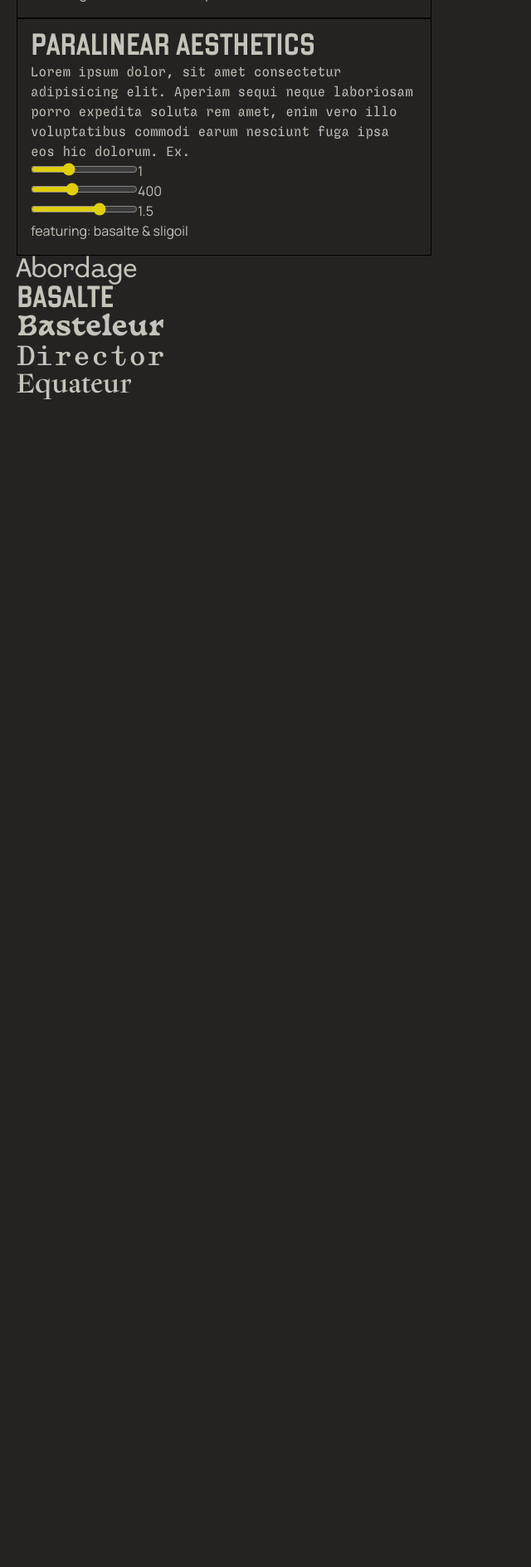
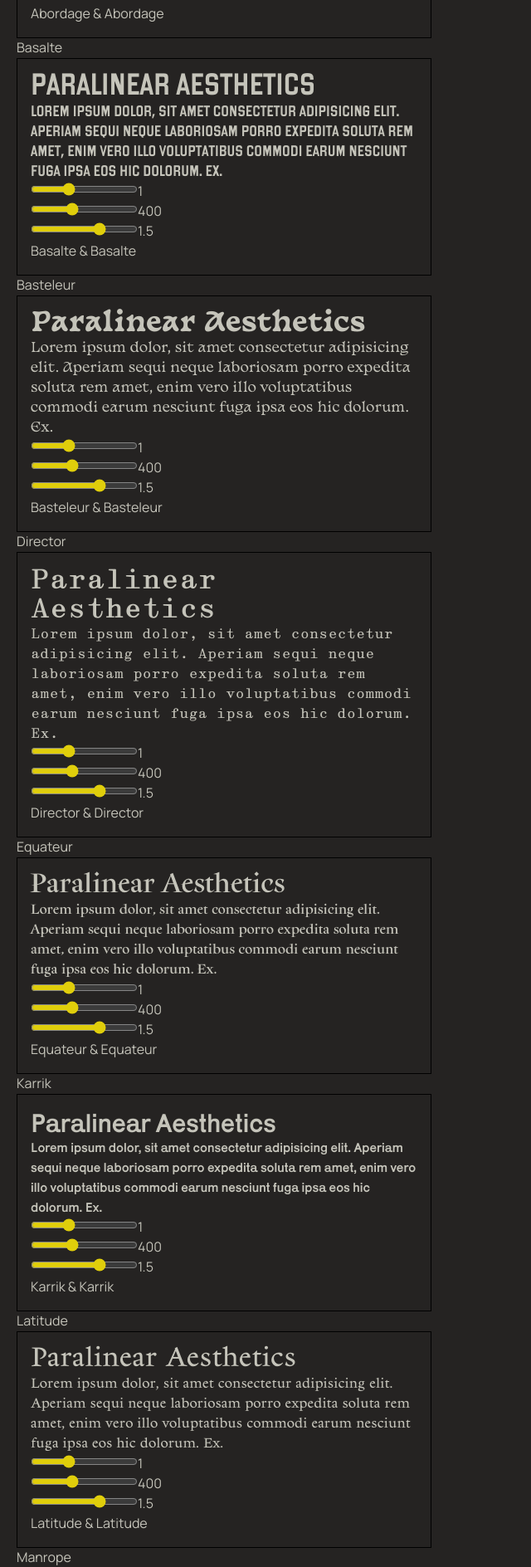
Before and after one commit to maxniederer/os-font-pairs, a React (Vite) app: page / in a window 1280 px wide. Shown: the part 400-2288 px from the top of the page at 83% size, without its empty margins (0-640 px from the left). Before the commit the page ends 884 px from the top, so only its background shows below. Built offline with nearby package versions, Linux system fonts and the light colour scheme.

Commit message:
card components now utilize font interface

```diff
--- a/src/App.tsx
+++ b/src/App.tsx
@@ -2,31 +2,7 @@ import { useState, useEffect } from "react";
 import Card from "./components/Card";
 import { List, Shuffle, Info } from "@phosphor-icons/react";
 import json from "./assets/fonts.json";
-
-interface Font {
-  name: string;
-  class: string;
-  src: {
-    100?: string;
-    200?: string;
-    300?: string;
-    400?: string;
-    500?: string;
-    600?: string;
-    700?: string;
-    800?: string;
-    900?: string;
-    var?: string;
-  };
-  credit: {
-    author: string;
-    foundry: string;
-    link: string;
-    license: string;
-    licenseLink: string;
-  };
-  tags: string[];
-}
+import Font from "./components/Font";
 
 function App() {
   // function printAllFonts() {
@@ -72,13 +48,46 @@ function App() {
         <button>
           <Shuffle size={32} />
         </button>
-        <Card headFont="basteleur" bodyFont="manrope" />
-        <Card headFont="basalte" bodyFont="sligoil" />
         {json.map((font) => (
           <>
-            <h1 className={font.class}>{font.name}</h1>
+            <p>{font.name}</p>
+            <Card headFont={font} bodyFont={font} />
           </>
         ))}
+        {/* <Card headFont="basteleur" bodyFont="manrope" /> */}
+        {/* <Card headFont="basalte" bodyFont="director" /> */}
+        <footer>
+          <div>
+            <div>Fonts</div>
+            <ul>
+              {json.map((font) => (
+                <li>
+                  <a href="#">{font.name}</a>
+                </li>
+              ))}
+            </ul>
+          </div>
+          <div>
+            <div>Information</div>
+            <ul>
+              <li>
+                <a href="#">About</a>
+              </li>
+              <li>
+                <a href="#">Fonts in use</a>
+              </li>
+              <li>
+                <a href="#">FAQ</a>
+              </li>
+              <li>
+                <a href="#">Contact</a>
+              </li>
+            </ul>
+          </div>
+          <div>
+            <div>fontmate</div>
+          </div>
+        </footer>
       </main>
     </>
   );
--- a/src/assets/fonts.json
+++ b/src/assets/fonts.json
@@ -74,5 +74,81 @@
       "licenseLink": "http://scripts.sil.org/cms/scripts/page.php?site_id=nrsi&id=OFL"
     },
     "tags": ["serif", "body", "head"]
+  },
+  {
+    "name": "Karrik",
+    "class": "ff-karrik",
+    "src": {
+      "400": "fonts/Karrik-Regular.woff2",
+      "400i": "fonts/Karrik-Italic.woff2"
+    },
+    "credit": {
+      "credit": "Jean-Baptiste Morizot, Lucas Le Bihan",
+      "foundry": "Velvetyne",
+      "link": "https://velvetyne.fr/fonts/karrik/",
+      "license": "SIL Open Font License, Version 1.1",
+      "licenseLink": "http://scripts.sil.org/cms/scripts/page.php?site_id=nrsi&id=OFL"
+    },
+    "tags": ["sans", "body", "head"]
+  },
+  {
+    "name": "Latitude",
+    "class": "ff-latitude",
+    "src": {
+      "400": "fonts/Latitude-Regular.woff2"
+    },
+    "credit": {
+      "credit": "Ange Degheest, Camille Depalle, Eugénie Bidaut, Luna Delabre, Mandy Elbé, May Jolivet, Oriane Charvieux, Benjamin Gomez, Justine Herbel",
+      "foundry": "Velvetyne",
+      "link": "https://velvetyne.fr/fonts/degheest/",
+      "license": "SIL Open Font License, Version 1.1",
+      "licenseLink": "http://scripts.sil.org/cms/scripts/page.php?site_id=nrsi&id=OFL"
+    },
+    "tags": ["serif", "body", "head"]
+  },
+  {
+    "name": "Manrope",
+    "class": "ff-manrope",
+    "src": {
+      "var": "fonts/ManropeGX.woff2"
+    },
+    "credit": {
+      "credit": "Mikhail Sharanda",
+      "foundry": "Google Fonts",
+      "link": "https://github.com/davelab6/manrope",
+      "license": "SIL Open Font License, Version 1.1",
+      "licenseLink": "http://scripts.sil.org/cms/scripts/page.php?site_id=nrsi&id=OFL"
+    },
+    "tags": ["sans", "body", "head"]
+  },
+  {
+    "name": "Sligoil",
+    "class": "ff-sligoil",
+    "src": {
+      "var": "fonts/Sligoil-Micro.woff2"
+    },
+    "credit": {
+      "credit": "Ariel Martín Pérez",
+      "foundry": "Velvetyne",
+      "link": "https://velvetyne.fr/fonts/sligoil/",
+      "license": "SIL Open Font License, Version 1.1",
+      "licenseLink": "http://scripts.sil.org/cms/scripts/page.php?site_id=nrsi&id=OFL"
+    },
+    "tags": ["mono", "body", "head"]
+  },
+  {
+    "name": "Young Serif",
+    "class": "ff-young-serif",
+    "src": {
+      "var": "fonts/YoungSerif-Regular.woff2"
+    },
+    "credit": {
+      "credit": "Bastien Sozeau",
+      "foundry": "upload.fr",
+      "link": "https://github.com/uplaod/YoungSerif",
+      "license": "SIL Open Font License, Version 1.1",
+      "licenseLink": "http://scripts.sil.org/cms/scripts/page.php?site_id=nrsi&id=OFL"
+    },
+    "tags": ["serif", "body", "head"]
   }
 ]
--- a/src/assets/scss/index.scss
+++ b/src/assets/scss/index.scss
@@ -44,3 +44,8 @@
 input {
   accent-color: var(--primary);
 }
+
+.list {
+  list-style-type: square;
+  margin-left: 24px;
+}
--- a/src/components/Card.tsx
+++ b/src/components/Card.tsx
@@ -1,9 +1,10 @@
 import { useState } from "react";
 import Slider from "./Slider";
+import Font from "./Font";
 
 interface Props {
-  headFont: string;
-  bodyFont: string;
+  headFont: Font;
+  bodyFont: Font;
 }
 
 function Card({ headFont, bodyFont }: Props) {
@@ -30,11 +31,11 @@ function Card({ headFont, bodyFont }: Props) {
   return (
     <>
       <div className="card">
-        <h1 className={"ff-" + headFont} contentEditable="true">
+        <h1 className={headFont.class} contentEditable="true">
           Paralinear Aesthetics
         </h1>
         <p
-          className={"ff-" + bodyFont}
+          className={bodyFont.class}
           contentEditable="true"
           style={{
             fontWeight: weight,
@@ -68,13 +69,12 @@ function Card({ headFont, bodyFont }: Props) {
           passValue={passHeight}
         />
         <p className="sub">
-          featuring:{" "}
           <a href="#" className="inline">
-            {headFont}
+            {headFont.name}
           </a>{" "}
           &{" "}
           <a href="#" className="inline">
-            {bodyFont}
+            {bodyFont.name}
           </a>
         </p>
       </div>
--- /dev/null
+++ b/src/components/Font.tsx
@@ -0,0 +1,26 @@
+interface Font {
+  name: string;
+  class: string;
+  src: {
+    100?: string;
+    200?: string;
+    300?: string;
+    400?: string;
+    500?: string;
+    600?: string;
+    700?: string;
+    800?: string;
+    900?: string;
+    var?: string;
+  };
+  credit: {
+    author: string;
+    foundry: string;
+    link: string;
+    license: string;
+    licenseLink: string;
+  };
+  tags: string[];
+}
+
+export default Font;
```
